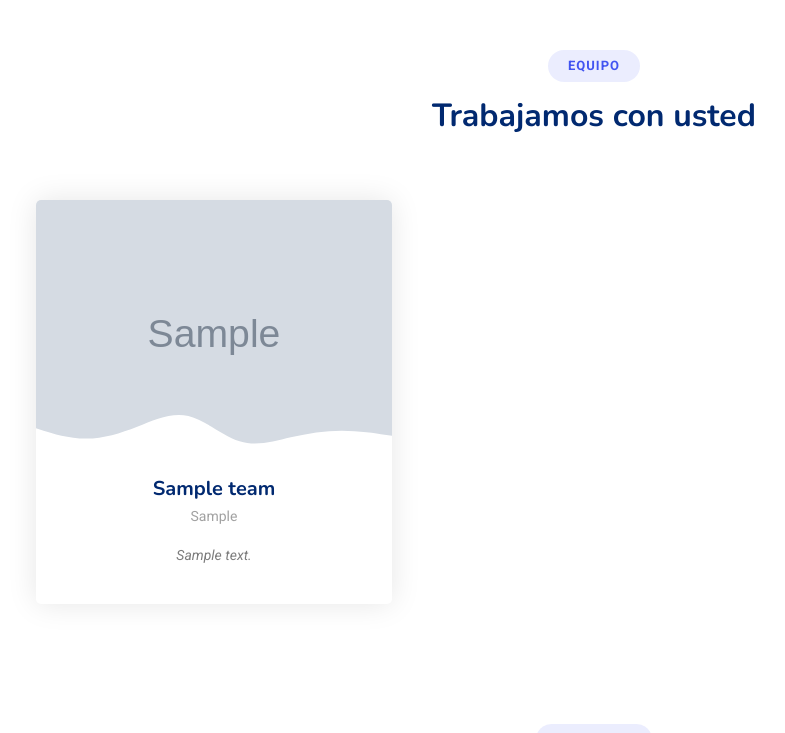
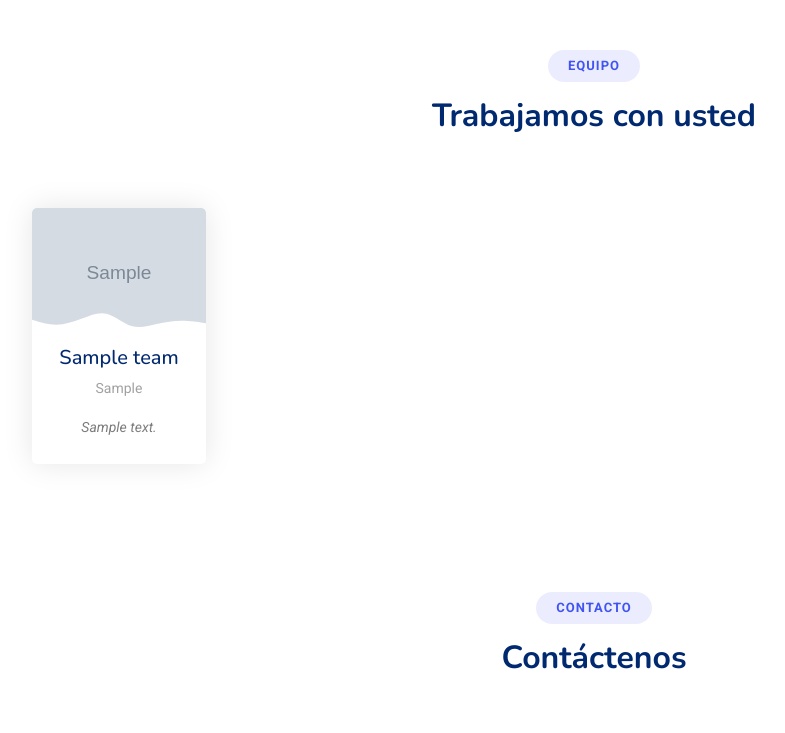
Before and after one commit to elMauro2003/company_landing, a Django app: page / in a window 1280 px wide. Shown: the part 4609-5342 px from the top of the page, without its empty margins (46-831 px from the left). Run offline with Django 5.2, Linux system fonts and the light colour scheme; tables that the repository leaves empty hold one stand-in row (values such as "Sample post"); grey boxes marked "Sample" are stand-in pictures; some libraries are stand-ins or nearby versions.

Commit message:
modidied team model

```diff
--- a/templates/landing_page/team/team.html
+++ b/templates/landing_page/team/team.html
@@ -13,7 +13,7 @@
 
       <div class="row gy-4">
         {% for team in teams %}
-        <div class="col-lg-4 col-md-6 d-flex align-items-stretch" data-aos="fade-up" data-aos-delay="100">
+        <div class="col-lg-2 col-md-6 d-flex align-items-stretch p-2" data-aos="fade-up" data-aos-delay="100">
           <div class="team-member">
             <div class="member-img">
               <img src="{{team.image.url}}" class="img-fluid" alt="">
@@ -24,8 +24,8 @@
                 <a href=""><i class="{{team.media4_icon}}"></i></a>
               </div> {% endcomment %}
             </div>
-            <div class="member-info">
-              <h4>{{team.member_name}}</h4>
+            <div class="member-info p-2">
+              <h5>{{team.member_name}}</h5>
               <span>{{team.position}}</span>
               <p>{{team.description}}</p>
             </div>
```
